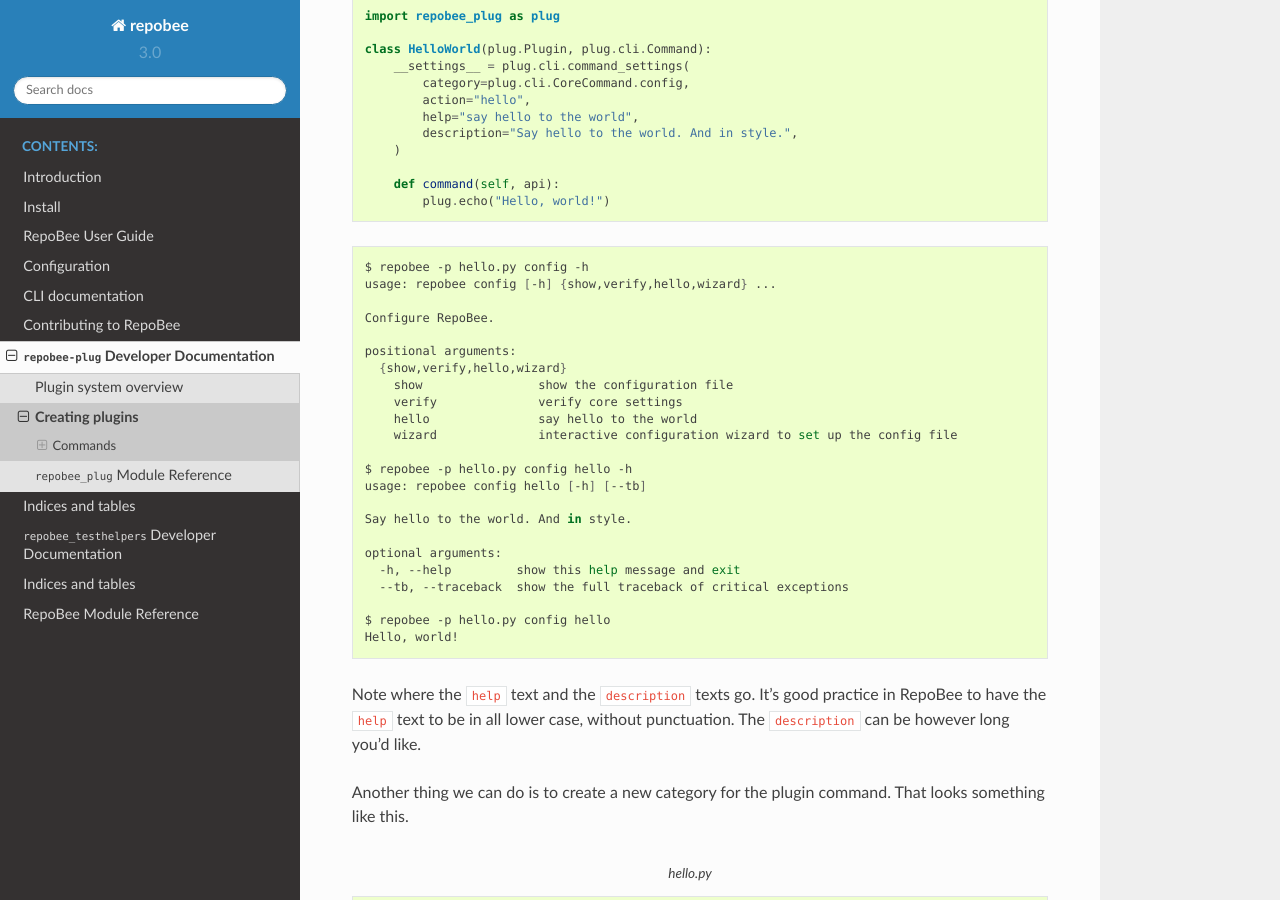
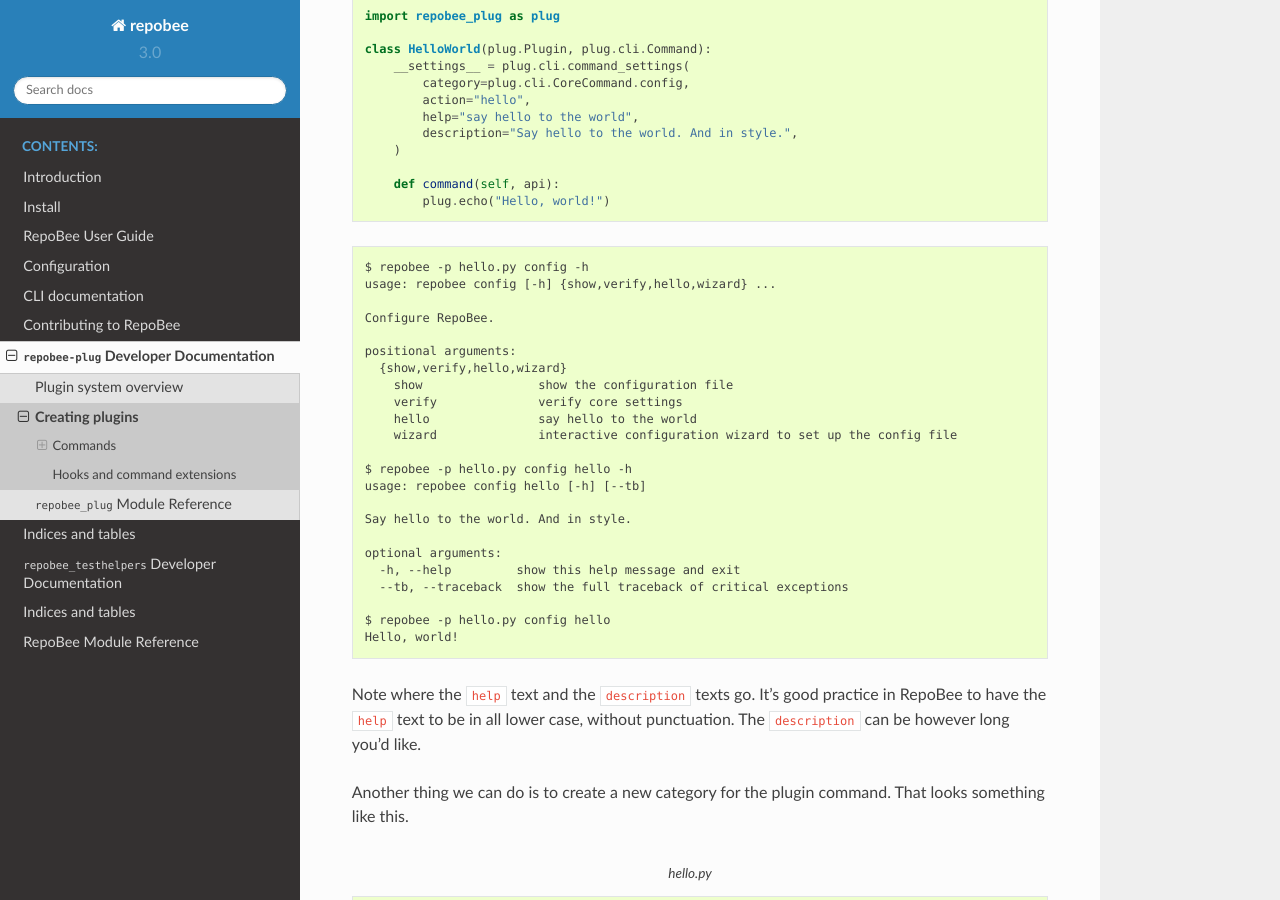
Before and after one commit to repobee/repobee, a Sphinx documentation site: the page built from docs/repobee_plug/creating_plugins.rst, in a window 1280 px wide and 900 px high, scrolled down 1420 px. Built offline with Sphinx 7.4.7 and the Read the Docs theme 2.0.0, drawn with Linux system fonts in a browser that asks for light colours; some of the changed text lies outside the part shown.

Commit message:
Add TODO to creating plugins section

```diff
--- a/docs/repobee_plug/creating_plugins.rst
+++ b/docs/repobee_plug/creating_plugins.rst
@@ -26,7 +26,7 @@
 haven't specified a category nor action, it will simply be a top-level command.
 You can call it like this:
 
-.. code-block:: bash
+.. code-block:: raw
 
     $ repobee --plug hello.py helloworld
     Hello, world!
@@ -83,7 +83,7 @@
         def command(self, api):
             plug.echo("Hello, world!")
 
-.. code-block:: bash
+.. code-block:: raw
 
     $ repobee -p hello.py config -h
     usage: repobee config [-h] {show,verify,hello,wizard} ...
@@ -232,7 +232,7 @@
 
 Usage then looks like so:
 
-.. code-block:: bash
+.. code-block:: raw
 
     $ repobee -p hello.py greetings hello --help
     usage: repobee greetings hello [-h] [--tb] [--date DATE] [--is-fantastic] world
@@ -357,3 +357,7 @@
 And that's more or less all there is to it for basic command plugins. See the
 :py:mod:`repobee_plug.cli` reference for a complete documentation of the ``cli``
 package.
+
+Hooks and command extensions
+============================
+TODO
```
